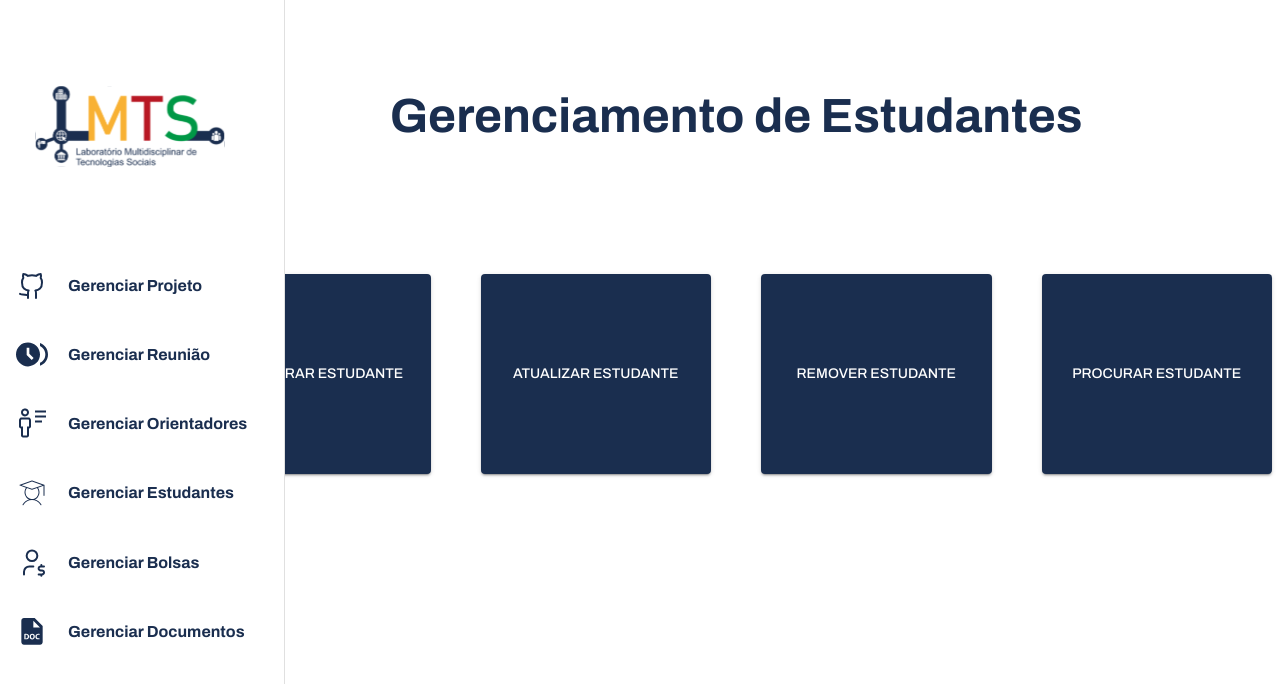
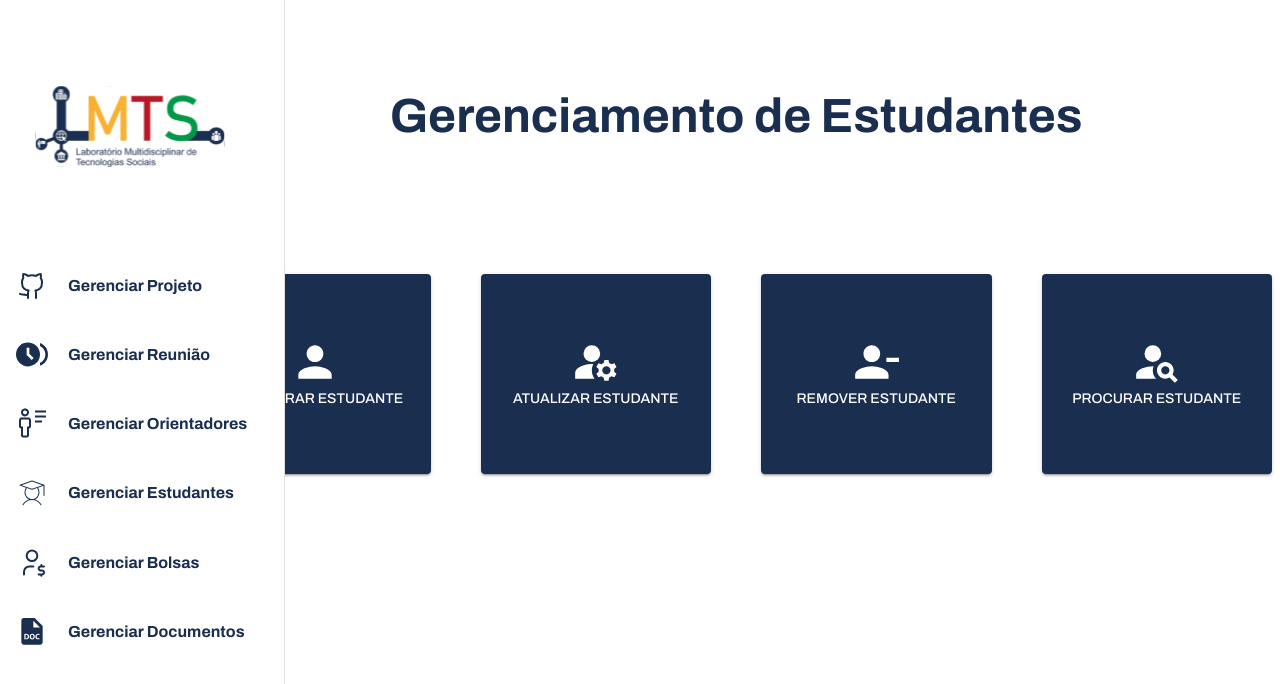
Before and after one commit to iShouldz/GELMTS, a React (Vite) app: page /estudantes in a window 1280 px wide. Shown: the top 684 px of the page. Built offline with nearby package versions, Linux system fonts and the light colour scheme.

Commit message:
FEAT: Melhorando UI do gerenciar estudantes

```diff
--- a/package.json
+++ b/package.json
@@ -13,6 +13,7 @@
     "@emotion/react": "^11.11.4",
     "@emotion/styled": "^11.11.0",
     "@hookform/resolvers": "^3.3.4",
+    "@mui/icons-material": "^5.15.11",
     "@mui/material": "^5.15.11",
     "@reduxjs/toolkit": "^2.2.1",
     "install": "^0.13.0",
--- a/src/components/UI/ButtonGerenciamento/ButtonGerenciamento.jsx
+++ b/src/components/UI/ButtonGerenciamento/ButtonGerenciamento.jsx
@@ -1,20 +1,22 @@
 /* eslint-disable react/prop-types */
-import { Button } from "@mui/material"
-import { useNavigate } from "react-router-dom"
-
-const ButtonGerenciamento = ({children, path}) => {
-
-  const navigate = useNavigate()
+import { Button } from "@mui/material";
+import { useNavigate } from "react-router-dom";
+const ButtonGerenciamento = ({ children, path, icon }) => {
+  const navigate = useNavigate();
 
   const handleNavigate = (path) => {
-    navigate(path)
-  }
+    navigate(path);
+  };
 
   return (
-    <Button variant="contained" sx={{width: '250px', height: '200px'}} onClick={() => handleNavigate(path)}>
-        {children}
+    <Button
+      variant="contained"
+      sx={{ width: "250px", height: "200px", display: 'flex', flexDirection: 'column'}}
+      onClick={() => handleNavigate(path)}
+    >
+      {icon} {children}
     </Button>
-  )
-}
+  );
+};
 
-export default ButtonGerenciamento
+export default ButtonGerenciamento;
--- a/src/pages/Estudantes/Estudantes.jsx
+++ b/src/pages/Estudantes/Estudantes.jsx
@@ -2,6 +2,10 @@ import { Box, Typography } from "@mui/material";
 import ButtonGerenciamento from "../../components/UI/ButtonGerenciamento/ButtonGerenciamento";
 import styles from "./estudantes.module.css";
 
+import PersonIcon from "@mui/icons-material/Person";
+import PersonRemoveIcon from "@mui/icons-material/PersonRemove";
+import PersonSearchIcon from '@mui/icons-material/PersonSearch';
+import ManageAccountsIcon from '@mui/icons-material/ManageAccounts';
 const Estudantes = () => {
   return (
     <section className={styles.estudantesContainer}>
@@ -23,15 +27,33 @@ const Estudantes = () => {
           width: "100%",
         }}
       >
-        <ButtonGerenciamento path="cadastrar-estudante">
+        <ButtonGerenciamento
+          path="cadastrar-estudante"
+          icon={<PersonIcon sx={{ fontSize: 50 }} />}
+        >
           Cadastrar Estudante
         </ButtonGerenciamento>
 
-        <ButtonGerenciamento>Atualizar Estudante</ButtonGerenciamento>
+        <ButtonGerenciamento
+          path="atualizar-estudante"
+          icon={<ManageAccountsIcon sx={{ fontSize: 50 }} />}
+        >
+          Atualizar Estudante
+        </ButtonGerenciamento>
 
-        <ButtonGerenciamento>Remover Estudante</ButtonGerenciamento>
+        <ButtonGerenciamento
+          path="remover-estudante"
+          icon={<PersonRemoveIcon sx={{ fontSize: 50 }} />}
+        >
+          Remover Estudante
+        </ButtonGerenciamento>
 
-        <ButtonGerenciamento>Procurar Estudante</ButtonGerenciamento>
+        <ButtonGerenciamento
+          path="pesquisar-estudante"
+          icon={<PersonSearchIcon sx={{ fontSize: 50 }} />}
+        >
+          Procurar Estudante
+        </ButtonGerenciamento>
       </Box>
     </section>
   );
```
Also changed, not shown: 1 other file (tests, documents, lock files or other folders).
